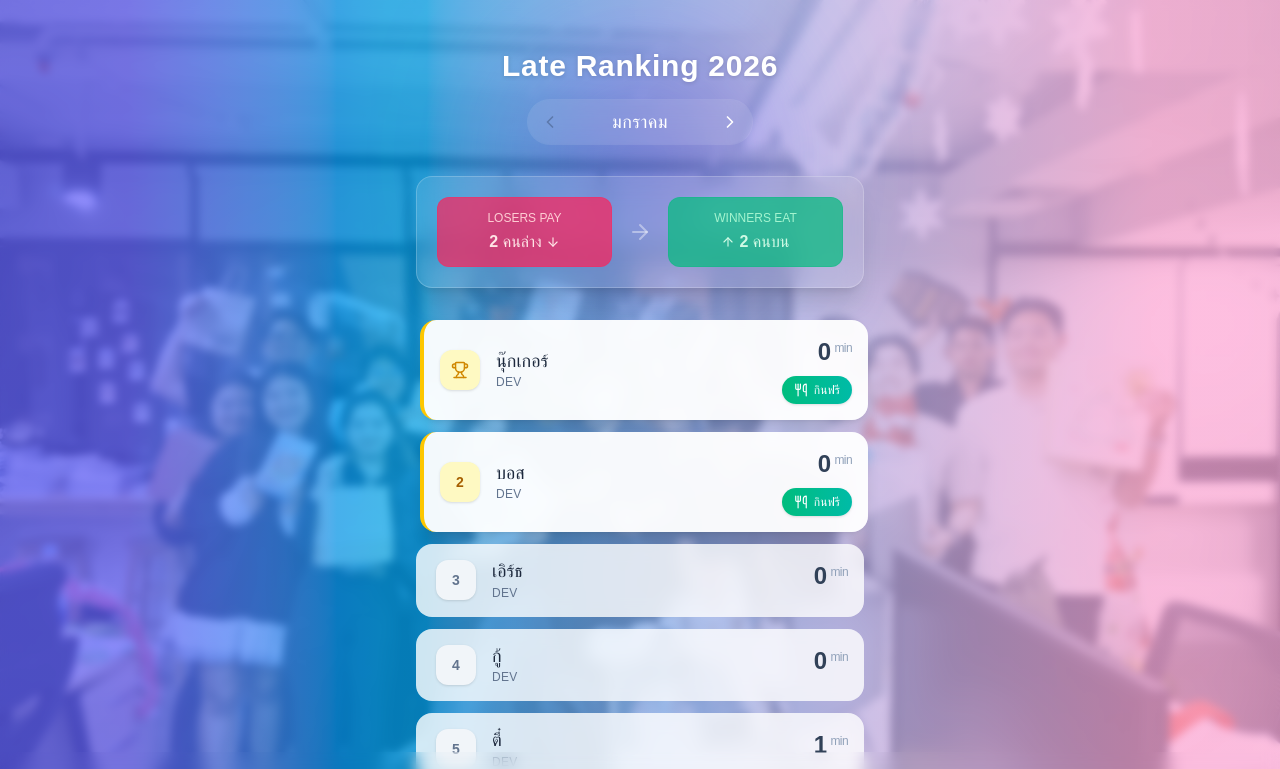
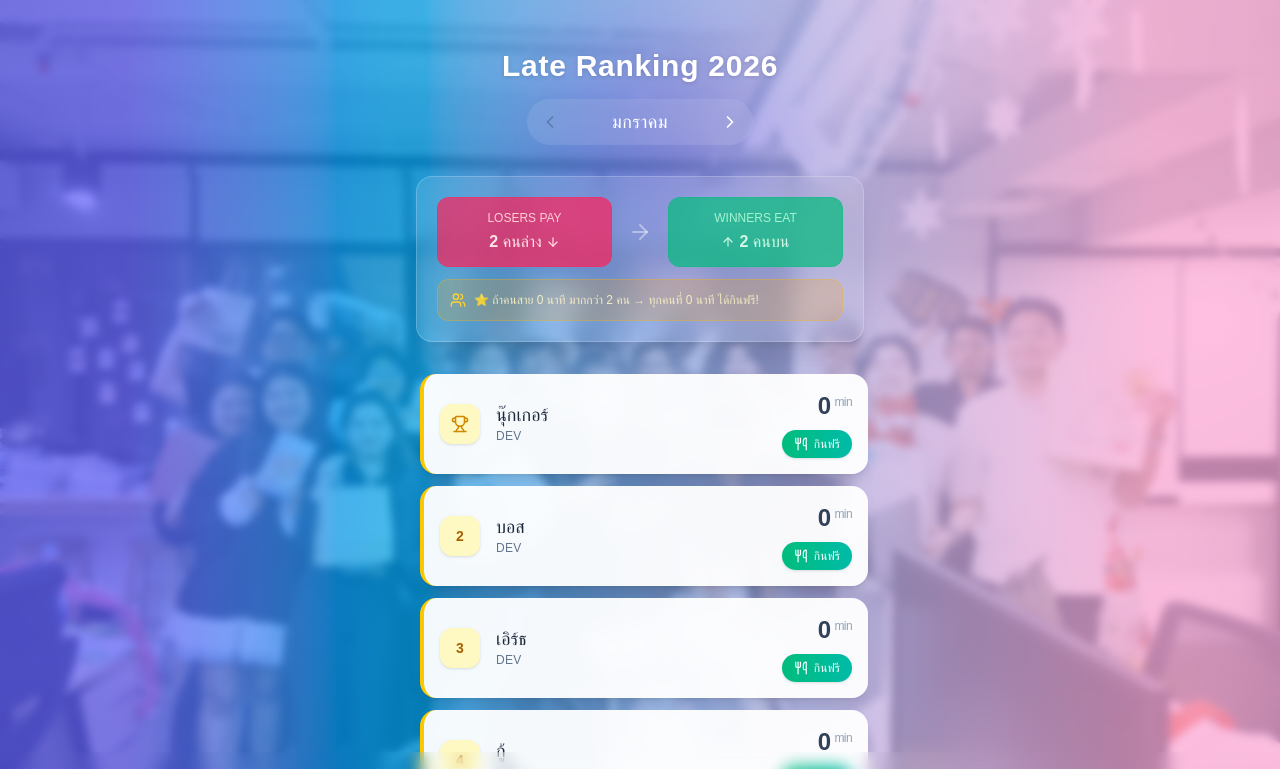
Before and after one commit to cn-cms-team/late-work, a React (Vite) app: page / in a window 1280 px wide. Shown: the top 769 px of the page. Built offline with nearby package versions, Linux system fonts and the light colour scheme; a web font is replaced by a local one.

Commit message:
feat: Implement employee ranking system with rule display, employee cards, and list view, leveraging new ranking utilities.

```diff
--- a/src/components/EmployeeCard.tsx
+++ b/src/components/EmployeeCard.tsx
@@ -8,10 +8,11 @@ interface EmployeeCardProps {
   employee: Employee;
   index: number;
   total: number;
+  employees: Employee[];
 }
 
-export const EmployeeCard = memo(({ employee, index, total }: EmployeeCardProps) => {
-  const position: RankPosition = getRankPosition(index, total);
+export const EmployeeCard = memo(({ employee, index, total, employees }: EmployeeCardProps) => {
+  const position: RankPosition = getRankPosition(index, total, employees);
   const cardStyle = getRankStyle(position);
   const badgeStyle = getRankBadgeStyle(position);
 
--- a/src/components/EmployeeList.tsx
+++ b/src/components/EmployeeList.tsx
@@ -30,6 +30,7 @@ export const EmployeeList = ({ employees, loading }: EmployeeListProps) => {
           employee={employee}
           index={index}
           total={employees.length}
+          employees={employees}
         />
       ))}
     </div>
--- a/src/components/RuleCard.tsx
+++ b/src/components/RuleCard.tsx
@@ -1,5 +1,5 @@
 import { memo } from 'react';
-import { ArrowDown } from 'lucide-react';
+import { ArrowDown, Users } from 'lucide-react';
 
 export const RuleCard = memo(() => {
   return (
@@ -25,6 +25,14 @@ export const RuleCard = memo(() => {
           </div>
         </div>
       </div>
+
+      {/* Zero-minute bonus rule */}
+      <div className="mt-3 flex items-center gap-2 p-3 bg-amber-500/20 rounded-xl border border-amber-400/30">
+        <Users size={16} className="text-amber-300 shrink-0" />
+        <p className="text-xs text-amber-100/90 font-medium">
+          ⭐ ถ้าคนสาย 0 นาที มากกว่า 2 คน → ทุกคนที่ 0 นาที ได้กินฟรี!
+        </p>
+      </div>
     </div>
   );
 });
--- a/src/utils/ranking.ts
+++ b/src/utils/ranking.ts
@@ -1,10 +1,20 @@
-import type { RankPosition } from '../types/employee';
+import type { Employee, RankPosition } from '../types/employee';
 
-const WINNER_COUNT = 2;
+const DEFAULT_WINNER_COUNT = 2;
 const LOSER_COUNT = 2;
+const ZERO_MINUTE_THRESHOLD = 2;
 
-export const getRankPosition = (index: number, total: number): RankPosition => {
-  if (index < WINNER_COUNT) return 'winner';
+export const getWinnerCount = (employees: Employee[]): number => {
+  const zeroMinuteCount = employees.filter((e) => e.lateMinutes === 0).length;
+  if (zeroMinuteCount > ZERO_MINUTE_THRESHOLD) {
+    return zeroMinuteCount;
+  }
+  return DEFAULT_WINNER_COUNT;
+};
+
+export const getRankPosition = (index: number, total: number, employees: Employee[]): RankPosition => {
+  const winnerCount = getWinnerCount(employees);
+  if (index < winnerCount) return 'winner';
   if (index >= total - LOSER_COUNT) return 'loser';
   return 'normal';
 };
```
